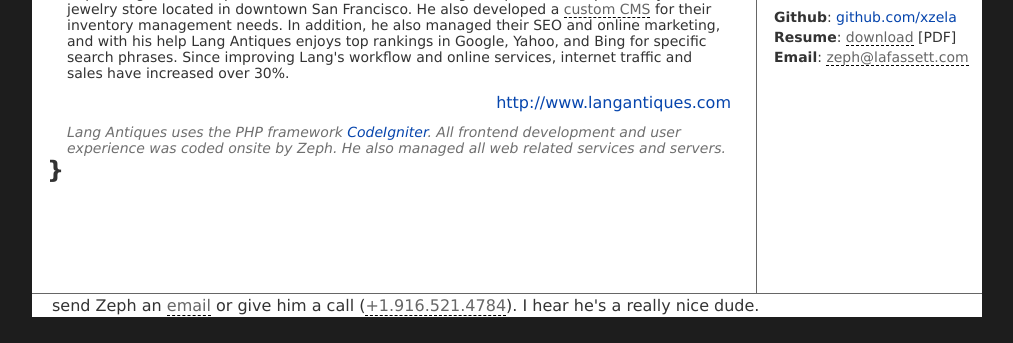
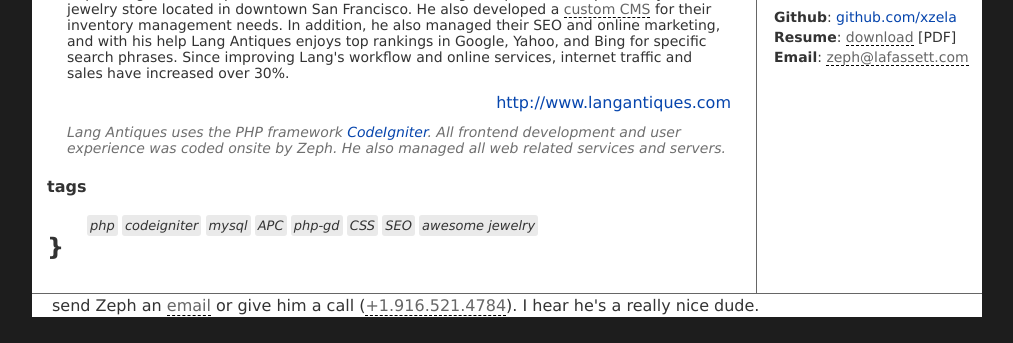
Before and after one commit to xzela/zela-profile, a PHP site: page / in a window 1280 px wide, after a click on "Lang Antiques". Shown: the part 457-800 px from the top of the page, without its empty margins (208-1221 px from the left). Run offline with PHP 8.4, Linux system fonts and the light colour scheme.

Commit message:
added more tags and updated verbage

```diff
--- a/index.php
+++ b/index.php
@@ -128,6 +128,17 @@ if(isset($_POST['j']) && $_POST['j']) {
                         All frontend development and user experience was coded onsite by Zeph.
                         He also managed all web related services and servers.
                     </p>
+                    <h4>tags</h4>
+                    <ul class="keywords">
+                        <li>php</li>
+                        <li>codeigniter</li>
+                        <li>mysql</li>
+                        <li>APC</li>
+                        <li>php-gd</li>
+                        <li>CSS</li>
+                        <li>SEO</li>
+                        <li>awesome jewelry</li>
+                    </ul>
                     <h2> } <span class='small_text no_js'><a href='#'> //to top</a></span>  </h2>
                 </div>
 
@@ -168,6 +179,14 @@ if(isset($_POST['j']) && $_POST['j']) {
                     <p class='duties'>
                         Project Mango is written with the codeigniter framework and uses a MySQL database.
                     </p>
+                    <h4>tags</h4>
+                    <ul class="keywords">
+                        <li>php</li>
+                        <li>codeigniter</li>
+                        <li>mysql</li>
+                        <li>CMS</li>
+                        <li>does not takes like a mango</li>
+                    </ul>
                     <h2>}  <span class='small_text no_js'><a href='#'> //to top</a></span></h2>
                 </div>
 
@@ -187,6 +206,12 @@ if(isset($_POST['j']) && $_POST['j']) {
                             The look and feel, images, and UX was contributed by Chris Contolini.
                         </p>
                     </div>
+                    <h4>tags</h4>
+                    <ul class="keywords">
+                        <li>php</li>
+                        <li>mysql</li>
+                        <li>javascript</li>
+                    </ul>
                     <h2>}  <span class='small_text no_js'><a href='#'> //to top</a></span></h2>
                 </div>
 
@@ -206,6 +231,16 @@ if(isset($_POST['j']) && $_POST['j']) {
                         Zeph was responsible for all backend and frontend development.
                         He utilized the public twitter api to filter and gather each tweet.
                     </p>
+                    <h4>tags</h4>
+                    <ul class="keywords">
+                        <li>php</li>
+                        <li>twitter api</li>
+                        <li>xhr</li>
+                        <li>had ads</li>
+                        <li>time waster</li>
+                        <li>can be offensive</li>
+                    </ul>
+
                     <h2>}  <span class='small_text no_js'><a href='#'> //to top</a></span></h2>
                 </div>
 
@@ -222,6 +257,15 @@ if(isset($_POST['j']) && $_POST['j']) {
                     <p class='duties'>
                         Zeph was responsible for the database design, UX, frontend and backend development, and that horrible pink background.
                     </p>
+                    <h4>tags</h4>
+                    <ul class="keywords">
+                        <li>php</li>
+                        <li>mysql</li>
+                        <li>sha256</li>
+                        <li>xhr</li>
+                        <li>time waster</li>
+                        <li>does not actually give out a dollar</li>
+                    </ul>
                     <h2>}  <span class='small_text no_js'><a href='#'> //to top</a></span></h2>
                 </div>
 
@@ -233,8 +277,18 @@ if(isset($_POST['j']) && $_POST['j']) {
                     <p class='description'>Kinky Dollars is an adult entertainment affiliate program for [<span class='nsfw'>nsfw</span>] <a class="external_link" href="http://www.kink.com/">Kink.com</a> </p>
                     <p class="url">[<span class='nsfw'>nsfw</span>] <a href="http://www.kinkydollars.com">http://www.kinkydollars.com/</a></p>
                     <p class='duties'>
-                        Zeph rewrote the entire backend for the affiliate ad tools. Zeph also used the <abbr title="alternitive php caching">APC</abbr> library to help with performance. Zeph was not responsible for the crummy UI.
+                        Zeph rewrote the entire backend for the affiliate ad tools for better performance and site maintainability.
+                        By using the <abbr title="alternitive php caching">APC</abbr> library to help with datbase load and site performance Zeph was able to reduce database load over 10 fold.
+                        Prior to using a caching solution, Kinkydollars database load rose to epic proportions and would often render the tool inoperable.
+                        Zeph was not responsible for the crummy UI.
                     </p>
+                    <h4>tags</h4>
+                    <ul class="keywords">
+                        <li>php</li>
+                        <li>mysql</li>
+                        <li>APC</li>
+                        <li>porn</li>
+                    </ul>
                     <h2>}  <span class='small_text no_js'><a href='#'> //to top</a></span></h2>
                 </div>
 
```
